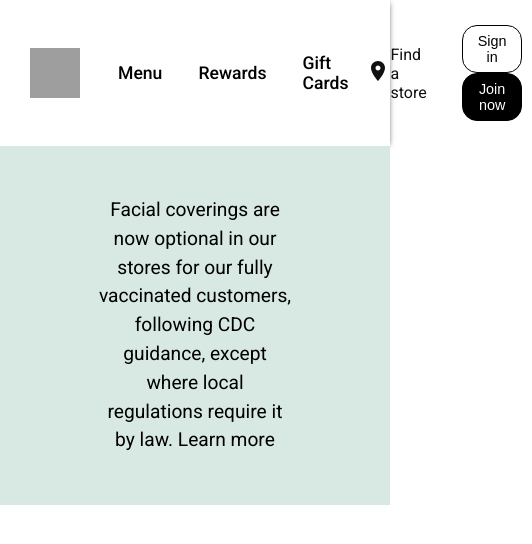
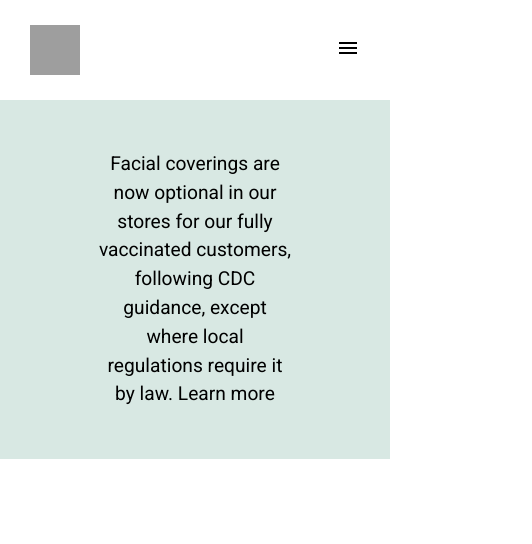
Before and after one commit to Hemsara/React-Starbuck-clone, a JavaScript app: page / in a window 390 px wide. Shown: the top 544 px of the page, 532 px wide, since content can reach past the window. Built offline with nearby package versions, Linux system fonts and the light colour scheme; grey boxes are pictures that could not be loaded; the HTML template or start-up script is replaced by a standard one.

Commit message:
responsive navbar step 01

```diff
--- a/src/components/Navbar.css
+++ b/src/components/Navbar.css
@@ -13,6 +13,12 @@ nav {
   justify-content: space-between;
   align-items: center;
 }
+
+.menu-toggle{
+  display: none;
+}
+
+
 .left-wrapper,
 .right-wrapper {
   display: flex;
@@ -50,3 +56,18 @@ button{
     border: 1px solid black;
     margin: 0px 10px;
 }
+
+
+@media only screen and (max-width: 871px) {
+  .menu-toggle {
+    display: block;
+  }
+
+  ul{
+    display: none;
+  }
+
+  .buttons,.locate{
+    display: none;
+  }
+}
--- a/src/components/Navbar.js
+++ b/src/components/Navbar.js
@@ -2,6 +2,7 @@ import "./Navbar.css";
 import logo from "./assets/starbucks-logo-2019.png";
 import LocationOnIcon from "@material-ui/icons/LocationOn";
 import Button from "./Button";
+import MenuIcon from '@material-ui/icons/Menu';
 
 const Navbar = () => {
   return (
@@ -25,8 +26,11 @@ const Navbar = () => {
         <div className="buttons">
           <Button title={"Sign in"} color={"black"} bg={"white"}  border={"black"}/>
           <Button title={"Join now"} color={"white"} bg={"black"} border={"none"}/>
+        </div>
+        <div className="menu-toggle">
+            <MenuIcon className='menu'/>
+        </div>
 
-        </div>
       </div>
     </nav>
   );
```
